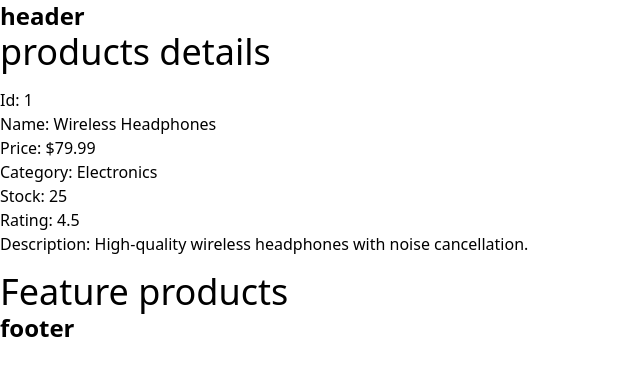
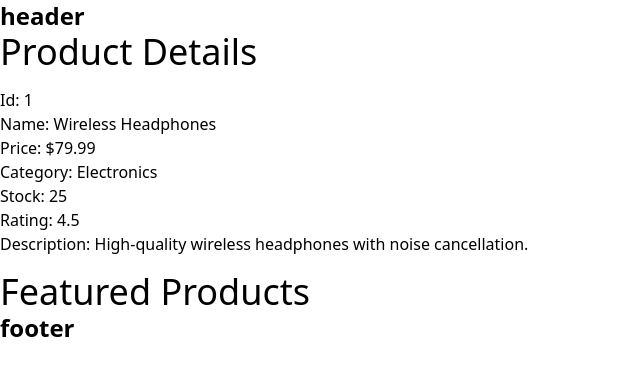
Before and after one commit to talha-fullstackdev/learning-next-js, a Next.js app in the folder learning-nextjs/: page /products/1 in a window 1280 px wide. Shown: the top 376 px of the page, without its empty margins (0-640 px from the left). Built offline with nearby package versions, Linux system fonts and the light colour scheme.

Commit message:
learn about title and metadata object

```diff
--- a/learning-nextjs/src/app/about/page.js
+++ b/learning-nextjs/src/app/about/page.js
@@ -4,8 +4,5 @@ const AboutPage = () => {
     <div>this is  About Page</div>
   )
 }
-export const metadata = {
-  title:"About page",
-  description:"This is about page"
-}
+
 export default AboutPage
--- a/learning-nextjs/src/app/products/[productid]/layout.js
+++ b/learning-nextjs/src/app/products/[productid]/layout.js
@@ -1,13 +1,41 @@
 
-import React from 'react'
-const layout = ({children}) => {
+// import React from 'react'
+// const layout = ({children}) => {
+//   return (
+//     <div>
+//         <h1 className='text-4xl mb-4 '>products details</h1>
+//         {children}
+//         <h1 className='text-4xl mt-4'>Feature products</h1>
+//     </div>
+//   )
+// }
+// export const metadata ={
+//   title:{
+//     absolute:"",
+//     default:"",
+//     template:""
+//   }
+// }
+// export default layout
+import React from "react";
+
+export const metadata = {
+  title: {
+
+    default: "Product Details",
+    template: "%s | My Store",
+  },
+  description: "Find detailed information about our products.",
+};
+
+const Layout = ({ children }) => {
   return (
     <div>
-        <h1 className='text-4xl mb-4 '>products details</h1>
-        {children}
-        <h1 className='text-4xl mt-4'>Feature products</h1>
+      <h1 className="text-4xl mb-4">Product Details</h1>
+      {children}
+      <h1 className="text-4xl mt-4">Featured Products</h1>
     </div>
-  )
-}
+  );
+};
 
-export default layout
+export default Layout;
--- a/learning-nextjs/src/app/products/[productid]/page.js
+++ b/learning-nextjs/src/app/products/[productid]/page.js
@@ -3,11 +3,11 @@ import React, { useEffect, useState } from "react";
 import products from "../data";
 import { useParams } from "next/navigation";
 import { notFound } from "next/navigation";
+
 const Page = () => {
   const { productid } = useParams();
   const [product, setProduct] = useState(null);
   const [IDNotFound, setIDNotFound] = useState(false);
-
   useEffect(() => {
     if (productid > 100) {
       notFound();
```
